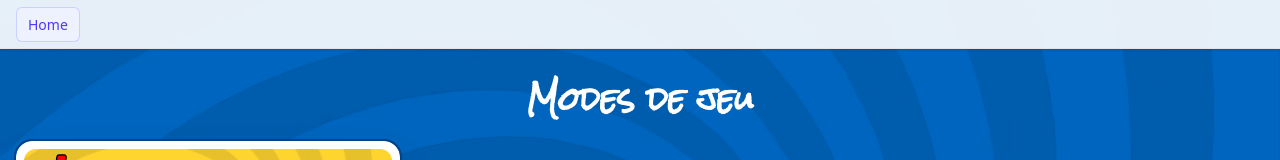
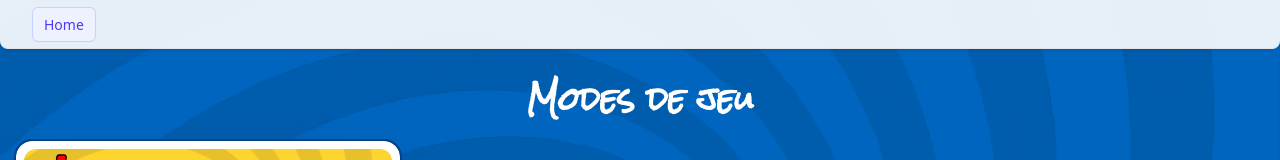
Before and after one commit to ThomasTew1579/Times-up, a React (Vite) app in the folder client/: page / in a window 1280 px wide. Shown: the top 160 px of the page. Built offline with nearby package versions, Linux system fonts and the light colour scheme.

Commit message:
fix: style Menu

```diff
--- a/client/src/components/Menu.tsx
+++ b/client/src/components/Menu.tsx
@@ -8,15 +8,15 @@ type MenuProps = {
 function Menu({ children }: MenuProps) {
   const [isOpen, setIsOpen] = useState(false)
   return (
-    <nav className="sticky top-0 z-50 w-full bg-white/90 dark:bg-zinc-900/80 backdrop-blur border-b border-zinc-200 dark:border-zinc-800 shadow-sm text-zinc-900 dark:text-zinc-100">
-      <div className="mx-auto max-w-6xl px-4">
+    <nav className="sticky top-0 z-50 w-full ">
+      <div className="mx-auto container px-8 bg-white/90 dark:bg-zinc-900/80 backdrop-blur border-b md:rounded-b-lg border-zinc-200 dark:border-zinc-800 shadow-sm text-zinc-900 dark:text-zinc-100">
         <div className="flex items-center justify-between py-2 sm:py-3">
           <button
             type="button"
             aria-controls="mobile-menu"
             aria-expanded={isOpen}
             onClick={() => setIsOpen((v) => !v)}
-            className="md:hidden inline-flex items-center justify-center rounded-md p-2 text-zinc-700 dark:text-zinc-200 hover:bg-zinc-100 dark:hover:bg-zinc-800 focus-visible:outline focus-visible:outline-2 focus-visible:outline-offset-2 focus-visible:outline-indigo-500 transition"
+            className="md:hidden inline-flex items-center justify-center rounded-md p-2 text-zinc-700 dark:text-zinc-200 hover:bg-zinc-100 dark:hover:bg-zinc-800 focus-visible:outline-2 focus-visible:outline-offset-2 focus-visible:outline-indigo-500 transition"
           >
             <span className="sr-only">Ouvrir le menu</span>
             <svg className="h-6 w-6" viewBox="0 0 24 24" fill="none" stroke="currentColor" strokeWidth="2" strokeLinecap="round" strokeLinejoin="round" aria-hidden="true">
```
